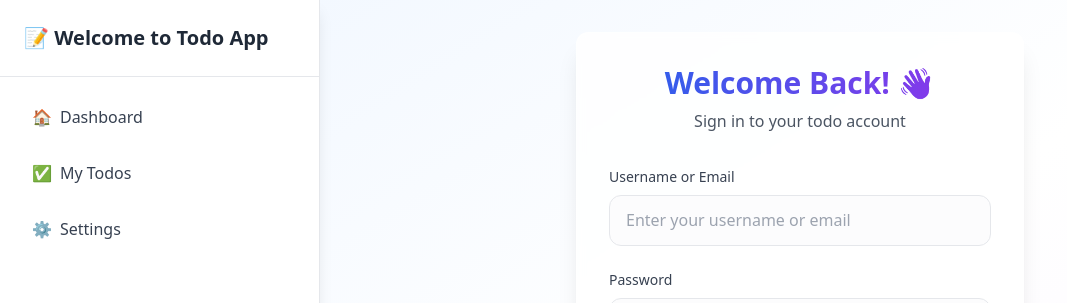
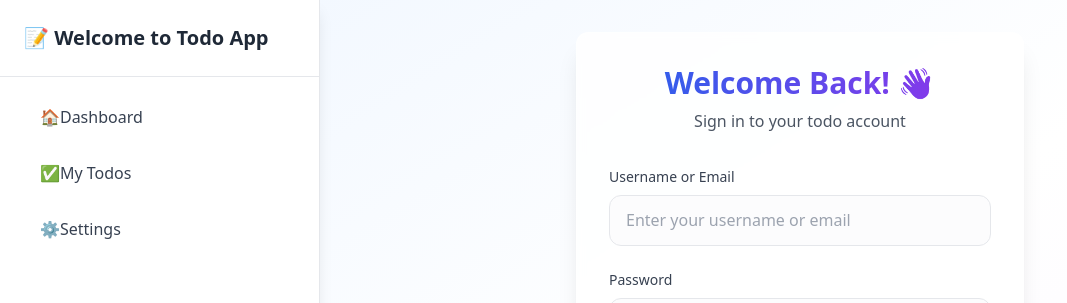
Before and after one commit to agbamoh98/mytodolist, a React (Vite) app in the folder frontend/todo-app/: page / in a window 1280 px wide. Shown: the top 303 px of the page, without its empty margins (0-1067 px from the left). Built offline with nearby package versions, Linux system fonts and the light colour scheme.

Commit message:
Refactor sidebar navigation for improved RTL and LTR layout handling

```diff
--- a/frontend/todo-app/src/components/Sidebar.tsx
+++ b/frontend/todo-app/src/components/Sidebar.tsx
@@ -75,93 +75,62 @@ const Sidebar: React.FC = () => {
           </div>
 
           {/* Navigation */}
-          <nav className={`flex-1 p-3 sm:p-4 space-y-2 ${isRTL ? 'text-right' : 'text-left'}`}>
+          <nav className="flex-1 p-3 sm:p-4 space-y-2">
+            {isRTL ? (
+              // RTL Layout: Text on left, icon on right
+              <>
                 <a
                   href="#dashboard"
-              className={`flex items-center px-3 sm:px-4 py-2 sm:py-3 text-gray-700 hover:bg-gray-100 rounded-lg transition-colors duration-200 text-sm sm:text-base ${
-                isRTL ? 'flex-row-reverse justify-end' : 'flex-row justify-start'
-              }`}
+                  className="flex items-center px-3 sm:px-4 py-2 sm:py-3 text-gray-700 hover:bg-gray-100 rounded-lg transition-colors duration-200 text-sm sm:text-base"
                 >
-              <span>🏠</span>
-              <span
-                className="hidden sm:inline"
-                style={{
-                  textAlign: isRTL ? 'right' : 'left',
-                  marginLeft: isRTL ? '0' : '0.5rem',
-                  marginRight: isRTL ? '0.5rem' : '0'
-                }}
-              >
-                {t('sidebar.dashboard') || 'Dashboard'}
-              </span>
-              <span
-                className="sm:hidden"
-                style={{
-                  textAlign: isRTL ? 'right' : 'left',
-                  marginLeft: isRTL ? '0' : '0.5rem',
-                  marginRight: isRTL ? '0.5rem' : '0'
-                }}
-              >
-                {t('sidebar.dashboard') || 'Dashboard'}
-              </span>
+                  <span className="flex-1 text-right">{t('sidebar.dashboard') || 'Dashboard'}</span>
+                  <span className="mr-2">🏠</span>
                 </a>
 
                 <a
                   href="#todos"
-              className={`flex items-center px-3 sm:px-4 py-2 sm:py-3 text-gray-700 hover:bg-gray-100 rounded-lg transition-colors duration-200 text-sm sm:text-base ${
-                isRTL ? 'flex-row-reverse justify-end' : 'flex-row justify-start'
-              }`}
+                  className="flex items-center px-3 sm:px-4 py-2 sm:py-3 text-gray-700 hover:bg-gray-100 rounded-lg transition-colors duration-200 text-sm sm:text-base"
                 >
-              <span>✅</span>
-              <span
-                className="hidden sm:inline"
-                style={{
-                  textAlign: isRTL ? 'right' : 'left',
-                  marginLeft: isRTL ? '0' : '0.5rem',
-                  marginRight: isRTL ? '0.5rem' : '0'
-                }}
-              >
-                {t('sidebar.todos') || 'My Todos'}
-              </span>
-              <span
-                className="sm:hidden"
-                style={{
-                  textAlign: isRTL ? 'right' : 'left',
-                  marginLeft: isRTL ? '0' : '0.5rem',
-                  marginRight: isRTL ? '0.5rem' : '0'
-                }}
-              >
-                {t('sidebar.todos') || 'My Todos'}
-              </span>
+                  <span className="flex-1 text-right">{t('sidebar.todos') || 'My Todos'}</span>
+                  <span className="mr-2">✅</span>
                 </a>
 
                 <a
                   href="#settings"
-              className={`flex items-center px-3 sm:px-4 py-2 sm:py-3 text-gray-700 hover:bg-gray-100 rounded-lg transition-colors duration-200 text-sm sm:text-base ${
-                isRTL ? 'flex-row-reverse justify-end' : 'flex-row justify-start'
-              }`}
+                  className="flex items-center px-3 sm:px-4 py-2 sm:py-3 text-gray-700 hover:bg-gray-100 rounded-lg transition-colors duration-200 text-sm sm:text-base"
                 >
-              <span>⚙️</span>
-              <span
-                className="hidden sm:inline"
-                style={{
-                  textAlign: isRTL ? 'right' : 'left',
-                  marginLeft: isRTL ? '0' : '0.5rem',
-                  marginRight: isRTL ? '0.5rem' : '0'
-                }}
+                  <span className="flex-1 text-right">{t('sidebar.settings') || 'Settings'}</span>
+                  <span className="mr-2">⚙️</span>
+                </a>
+              </>
+            ) : (
+              // LTR Layout: Icon on left, text on right
+              <>
+                <a
+                  href="#dashboard"
+                  className="flex items-center px-3 sm:px-4 py-2 sm:py-3 text-gray-700 hover:bg-gray-100 rounded-lg transition-colors duration-200 text-sm sm:text-base"
                 >
-                {t('sidebar.settings') || 'Settings'}
-              </span>
-              <span
-                className="sm:hidden"
-                style={{
-                  textAlign: isRTL ? 'right' : 'left',
-                  marginLeft: isRTL ? '0' : '0.5rem',
-                  marginRight: isRTL ? '0.5rem' : '0'
-                }}
+                  <span className="ml-2">🏠</span>
+                  <span className="flex-1 text-left">{t('sidebar.dashboard') || 'Dashboard'}</span>
+                </a>
+
+                <a
+                  href="#todos"
+                  className="flex items-center px-3 sm:px-4 py-2 sm:py-3 text-gray-700 hover:bg-gray-100 rounded-lg transition-colors duration-200 text-sm sm:text-base"
                 >
-                {t('sidebar.settings') || 'Settings'}
-              </span>
+                  <span className="ml-2">✅</span>
+                  <span className="flex-1 text-left">{t('sidebar.todos') || 'My Todos'}</span>
                 </a>
+
+                <a
+                  href="#settings"
+                  className="flex items-center px-3 sm:px-4 py-2 sm:py-3 text-gray-700 hover:bg-gray-100 rounded-lg transition-colors duration-200 text-sm sm:text-base"
+                >
+                  <span className="ml-2">⚙️</span>
+                  <span className="flex-1 text-left">{t('sidebar.settings') || 'Settings'}</span>
+                </a>
+              </>
+            )}
           </nav>
 
           {/* Language Selector */}
```
Lines whose indentation alone changed are shown as unchanged.
